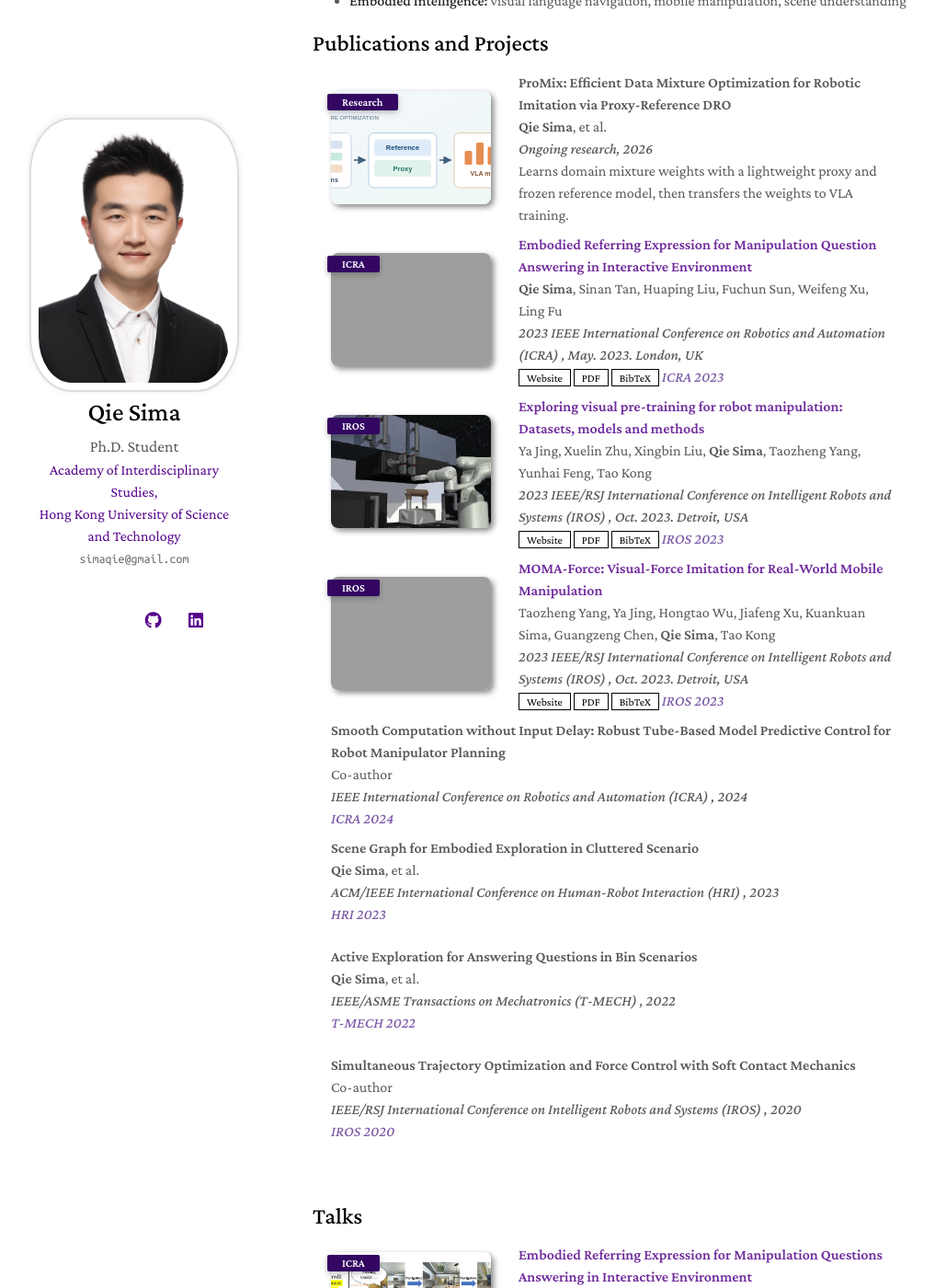
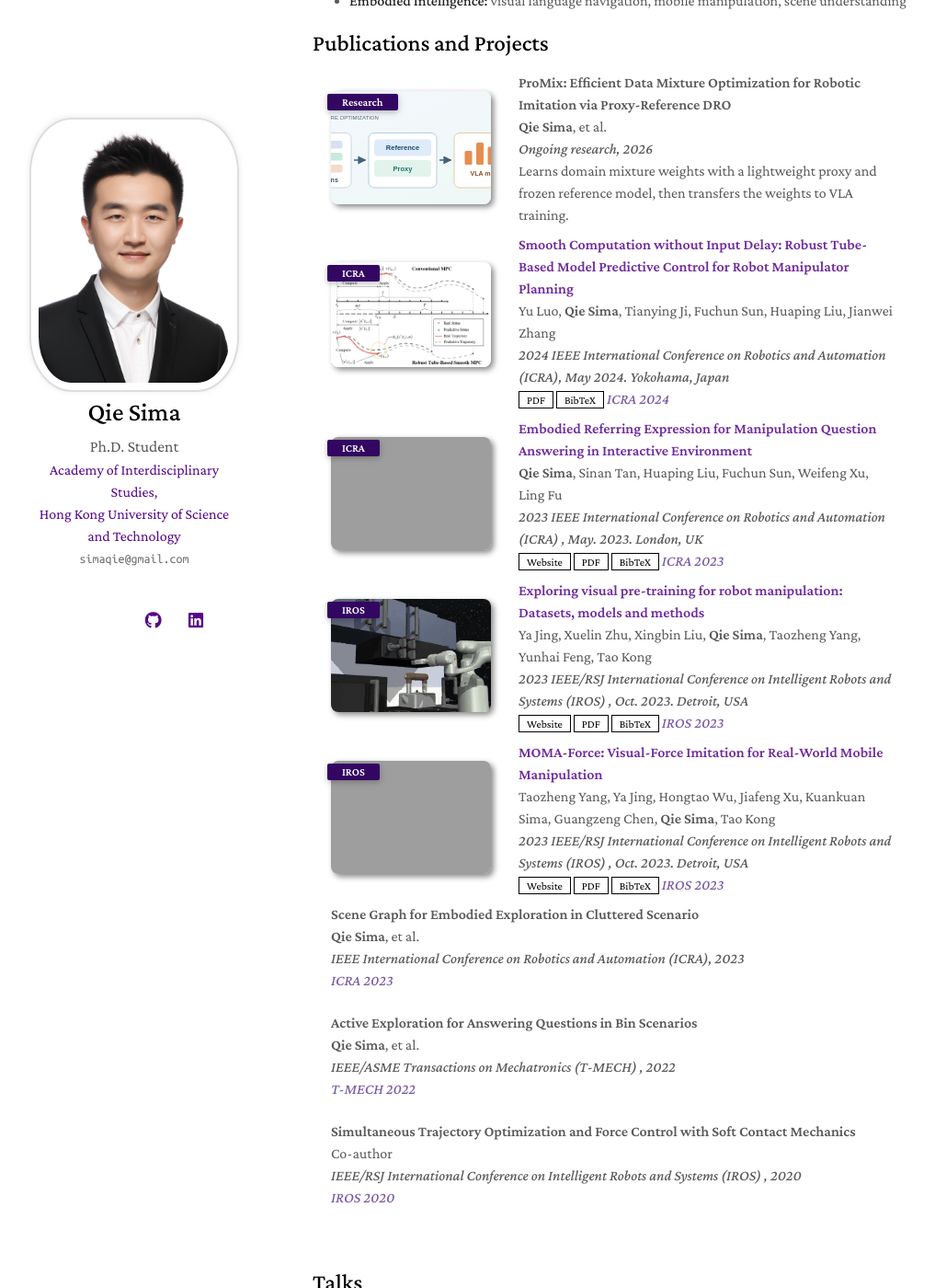
Before and after one commit to SimaQie/simaqie.github.io, a Jekyll site: the page built from index.md, in a window 1280 px wide and 1400 px high, scrolled down 1974 px. Shown: the whole window at 92% size, without its empty margins (130-1147 px from the left). Built offline with Jekyll 4.4.1, drawn with Linux system fonts in a browser that asks for light colours; nearby versions of some CDN libraries; a style sheet for code colours, icons or effects is not loaded; our own code applies the rules of GitHub Pages for plain Markdown files; grey boxes are pictures that could not be loaded.

Commit message:
Correct publication venue and refresh homepage visuals

```diff
--- a/_config.yml
+++ b/_config.yml
@@ -32,8 +32,8 @@ linkedin:  https://www.linkedin.com/in/qie-s-64251b170
 # "favicon" and "favicon_dark" are used for the light and dark modes, respectively.
 avatar: ./assets/img/QieSima.png
 # logo: ./assets/img/logo.png
-favicon: ./assets/img/Tsinghua.png
-favicon_dark: ./assets/img/Tsinghua.png
+favicon: ./assets/img/HKUST.ico
+favicon_dark: ./assets/img/HKUST.ico
 
 # Footnote
 # You may use the option to disable the footnote, "Powered by Jekyll and Minimal Light theme."
--- a/_includes/projects.md
+++ b/_includes/projects.md
@@ -16,6 +16,27 @@
     <div class="author"><b>Qie Sima</b>, et al.</div>
     <div class="periodical"><em>Ongoing research, 2026</em></div>
     <div class="links">Learns domain mixture weights with a lightweight proxy and frozen reference model, then transfers the weights to VLA training.</div>
+  </div>
+</div>
+</li>
+
+<li>
+<div class="pub-row">
+
+  <div class="col-sm-3 abbr abbr--diagram" style="position: relative;padding-right: 15px;padding-left: 15px;">
+    <img src="assets/img/SmoothComputation_MPC.png" class="teaser teaser--diagram img-fluid z-depth-1" alt="Comparison of conventional MPC and robust tube-based smooth MPC computation and trajectories">
+    <abbr class="badge">ICRA</abbr>
+  </div>
+
+  <div class="col-sm-9" style="position: relative;padding-right: 15px;padding-left: 20px;">
+    <div class="title"><a href="https://ieeexplore.ieee.org/document/10610952">Smooth Computation without Input Delay: Robust Tube-Based Model Predictive Control for Robot Manipulator Planning</a></div>
+    <div class="author">Yu Luo, <b>Qie Sima</b>, Tianying Ji, Fuchun Sun, Huaping Liu, Jianwei Zhang</div>
+    <div class="periodical"><em>2024 IEEE International Conference on Robotics and Automation (ICRA), May 2024. Yokohama, Japan</em></div>
+    <div class="links">
+      <a href="https://arxiv.org/pdf/2403.01265" class="btn btn-sm z-depth-0" role="button" target="_blank" style="font-size:12px;">PDF</a>
+      <a href="assets/files/publications.bib" class="btn btn-sm z-depth-0" role="button" target="_blank" style="font-size:12px;">BibTeX</a>
+      <strong><i style="color:#7b5aa6">ICRA 2024</i></strong>
+    </div>
   </div>
 </div>
 </li>
@@ -94,25 +115,11 @@
 <div class="pub-row">
 
   <div class="col-sm-9" style="position: relative;padding-right: 15px;padding-left: 20px;">
-    <div class="title">Smooth Computation without Input Delay: Robust Tube-Based Model Predictive Control for Robot Manipulator Planning</div>
-    <div class="author">Co-author</div>
-    <div class="periodical"><em>IEEE International Conference on Robotics and Automation (ICRA) <strong> </strong>, 2024</em></div>
-    <div class="links">
-      <strong><i style="color:#7b5aa6">ICRA 2024</i></strong>
-    </div>
-  </div>
-</div>
-</li>
-
-<li>
-<div class="pub-row">
-
-  <div class="col-sm-9" style="position: relative;padding-right: 15px;padding-left: 20px;">
     <div class="title">Scene Graph for Embodied Exploration in Cluttered Scenario</div>
     <div class="author"> <b>Qie Sima</b>, et al.</div>
-    <div class="periodical"><em>ACM/IEEE International Conference on Human-Robot Interaction (HRI) <strong> </strong>, 2023</em></div>
+    <div class="periodical"><em>IEEE International Conference on Robotics and Automation (ICRA), 2023</em></div>
     <div class="links">
-      <strong><i style="color:#7b5aa6">HRI 2023</i></strong>
+      <strong><i style="color:#7b5aa6">ICRA 2023</i></strong>
     </div>
   </div>
 </div>
--- a/_layouts/blog.html
+++ b/_layouts/blog.html
@@ -15,8 +15,8 @@
   <link rel="canonical" href="{{ site.canonical }}" />
   {% endif %}
 
-  <link rel="icon" media="(prefers-color-scheme:dark)" href="{{ site.favicon_dark }}" type="image/png" />
-  <link rel="icon" media="(prefers-color-scheme:light)" href="{{ site.favicon }}" type="image/png" />
+  <link rel="icon" media="(prefers-color-scheme:dark)" href="{{ site.favicon_dark }}" type="image/x-icon" />
+  <link rel="icon" media="(prefers-color-scheme:light)" href="{{ site.favicon }}" type="image/x-icon" />
   <script src="{{ site.url }}/assets/js/favicon-switcher.js?v={{ site.time | date: '%s' }}" type="application/javascript"></script>
 
   <link rel=stylesheet href=https://cdnjs.cloudflare.com/ajax/libs/academicons/1.8.6/css/academicons.min.css
--- a/_layouts/homepage.html
+++ b/_layouts/homepage.html
@@ -15,8 +15,8 @@
   <link rel="canonical" href="{{ site.canonical }}" />
   {% endif %}
 
-  <link rel="icon" media="(prefers-color-scheme:dark)" href="{{ site.favicon_dark }}" type="image/png" />
-  <link rel="icon" media="(prefers-color-scheme:light)" href="{{ site.favicon }}" type="image/png" />
+  <link rel="icon" media="(prefers-color-scheme:dark)" href="{{ site.favicon_dark }}" type="image/x-icon" />
+  <link rel="icon" media="(prefers-color-scheme:light)" href="{{ site.favicon }}" type="image/x-icon" />
   <script src="{{ site.url }}/assets/js/favicon-switcher.js?v={{ site.time | date: '%s' }}" type="application/javascript"></script>
 
   <link rel=stylesheet href=https://cdnjs.cloudflare.com/ajax/libs/academicons/1.8.6/css/academicons.min.css
--- a/_layouts/post.html
+++ b/_layouts/post.html
@@ -15,8 +15,8 @@
   <link rel="canonical" href="{{ site.canonical }}" />
   {% endif %}
 
-  <link rel="icon" media="(prefers-color-scheme:dark)" href="{{ site.favicon_dark }}" type="image/png" />
-  <link rel="icon" media="(prefers-color-scheme:light)" href="{{ site.favicon }}" type="image/png" />
+  <link rel="icon" media="(prefers-color-scheme:dark)" href="{{ site.favicon_dark }}" type="image/x-icon" />
+  <link rel="icon" media="(prefers-color-scheme:light)" href="{{ site.favicon }}" type="image/x-icon" />
   <script src="{{ site.url }}/assets/js/favicon-switcher.js?v={{ site.time | date: '%s' }}" type="application/javascript"></script>
 
   <link rel=stylesheet href=https://cdnjs.cloudflare.com/ajax/libs/academicons/1.8.6/css/academicons.min.css
--- a/assets/css/publications.css
+++ b/assets/css/publications.css
@@ -213,3 +213,13 @@ screen and (min-width: 480px) {
   margin-bottom: 5px;
   object-fit: cover;
 }
+
+.publications ol.bibliography li .abbr.abbr--diagram {
+  height: auto;
+}
+
+.publications ol.bibliography li .teaser.teaser--diagram {
+  height: auto;
+  max-width: 100%;
+  object-fit: contain;
+}
```
Also changed, not shown: assets/files/publications.bib (+10 -0 lines), assets/img/HKUST.ico (added), assets/img/SmoothComputation_MPC.png (added).
